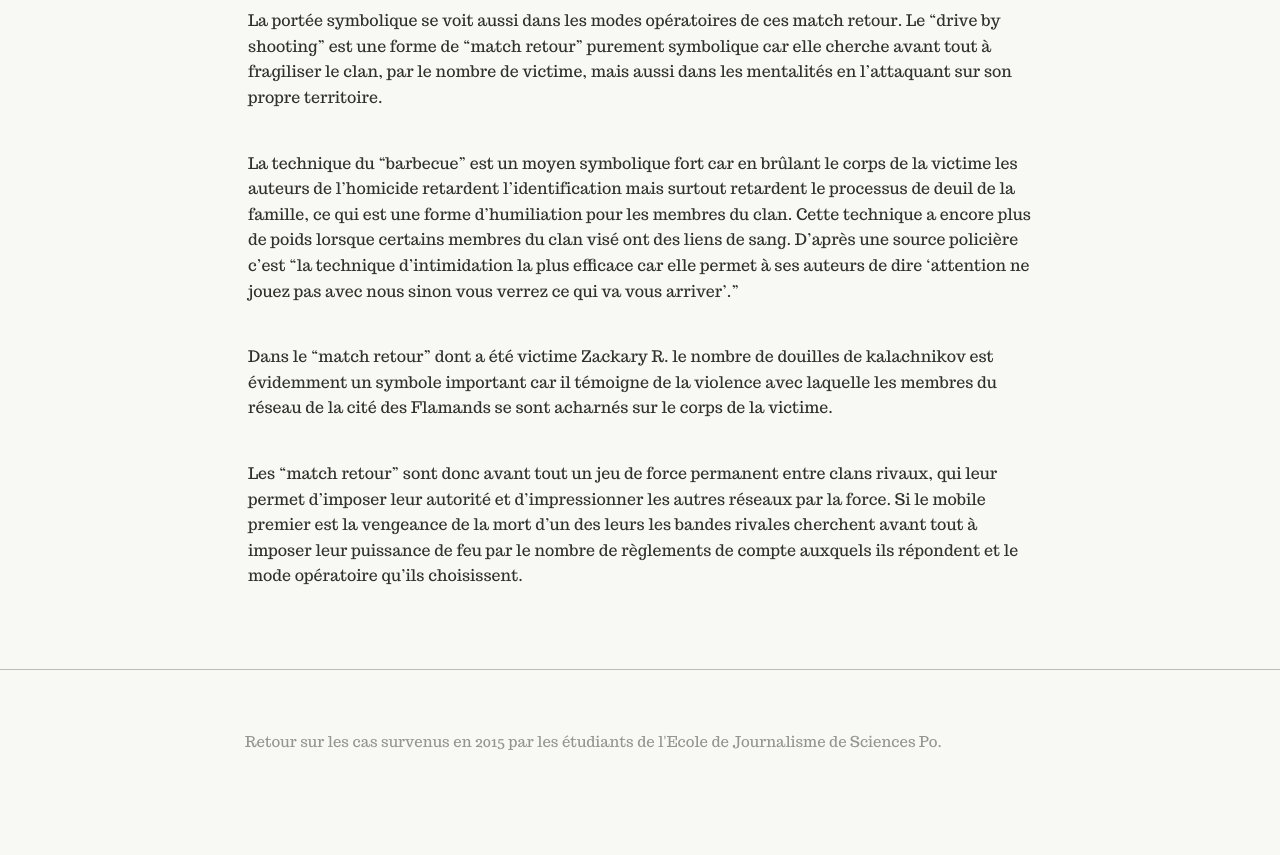
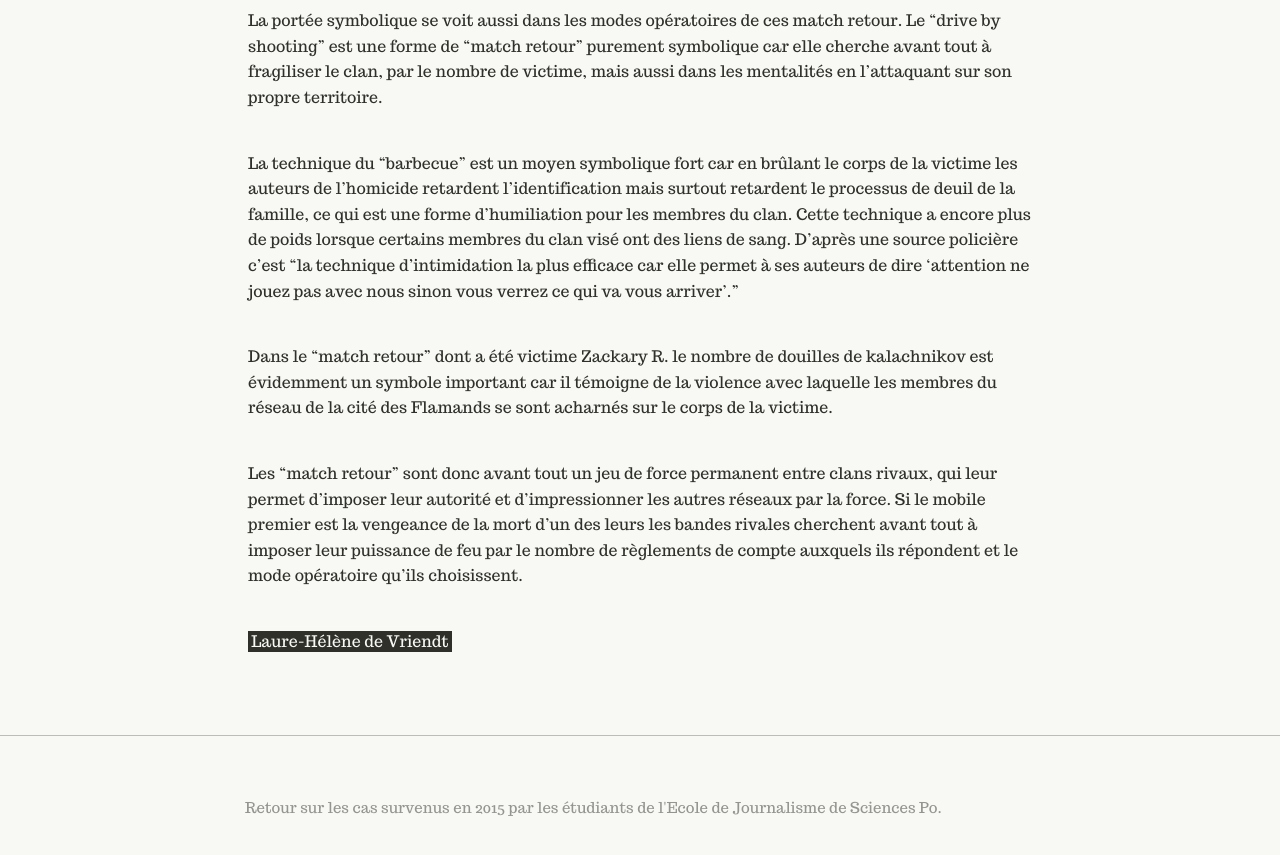
Before and after one commit to reglementsdecomptes/reglementsdecomptes.github.io, a Jekyll site: the page built from _posts/2015-12-11-match-retour-en-cascade-dans-les-quartiers-nord-de-marseille.markdown, in a window 1280 px wide and 900 px high, scrolled down 5244 px. Shown: the top 855 px of the window. Built offline with Jekyll 4.4.1, drawn with Linux system fonts in a browser that asks for light colours; before the commit the page ends 6078 px from its top, so only the background shows below that.

Commit message:
Updated 2015-12-11-match-retour-en-cascade-dans-les-quartiers-nord-de-marseille.markdown

```diff
--- a/_posts/2015-12-11-match-retour-en-cascade-dans-les-quartiers-nord-de-marseille.markdown
+++ b/_posts/2015-12-11-match-retour-en-cascade-dans-les-quartiers-nord-de-marseille.markdown
@@ -65,3 +65,5 @@ La technique du “barbecue” est un moyen symbolique fort car en brûlant le c
 Dans le “match retour” dont a été victime Zackary R. le nombre de douilles de kalachnikov est évidemment un symbole important car il témoigne de la violence avec laquelle les membres du réseau de la cité des Flamands se sont acharnés sur le corps de la victime.
 
 Les “match retour” sont donc avant tout un jeu de force permanent entre clans rivaux, qui leur permet d’imposer leur autorité et d’impressionner les autres réseaux par la force. Si le mobile premier est la vengeance de la mort d’un des leurs les bandes rivales cherchent avant tout à imposer leur puissance de feu par le nombre de règlements de compte auxquels ils répondent et le mode opératoire qu’ils choisissent.
+
+**Laure-Hélène de Vriendt**
```
